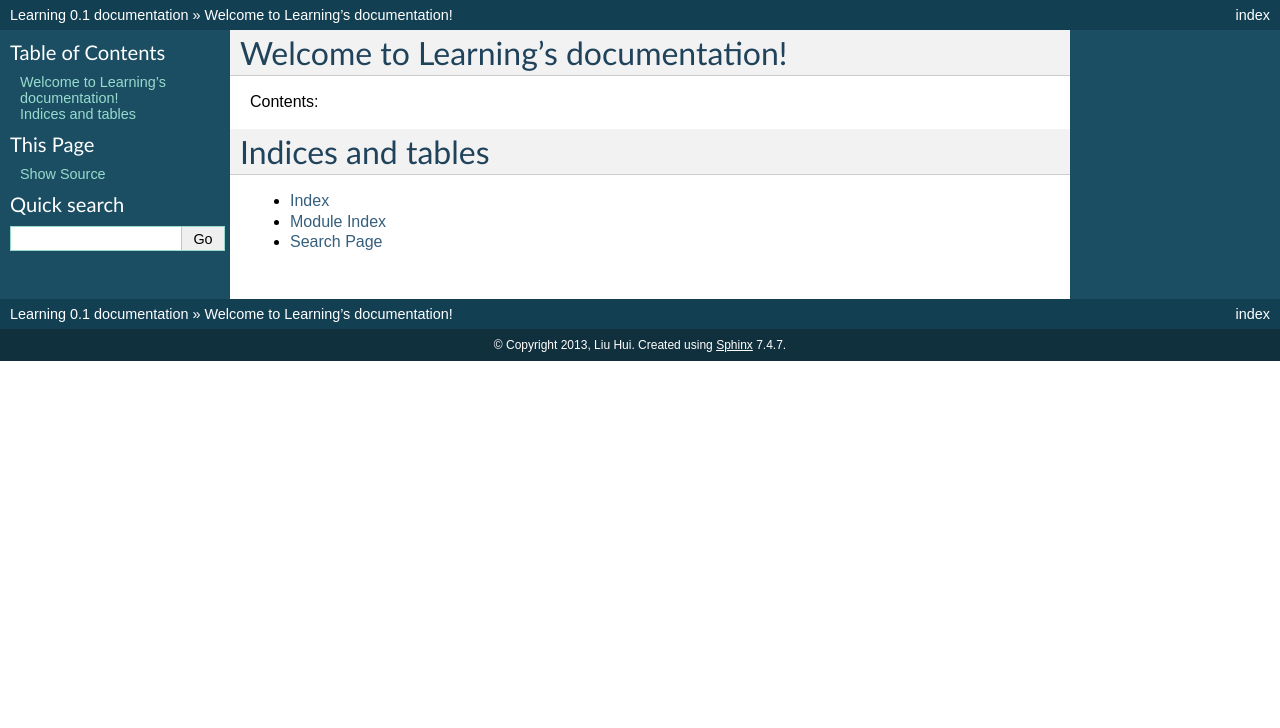
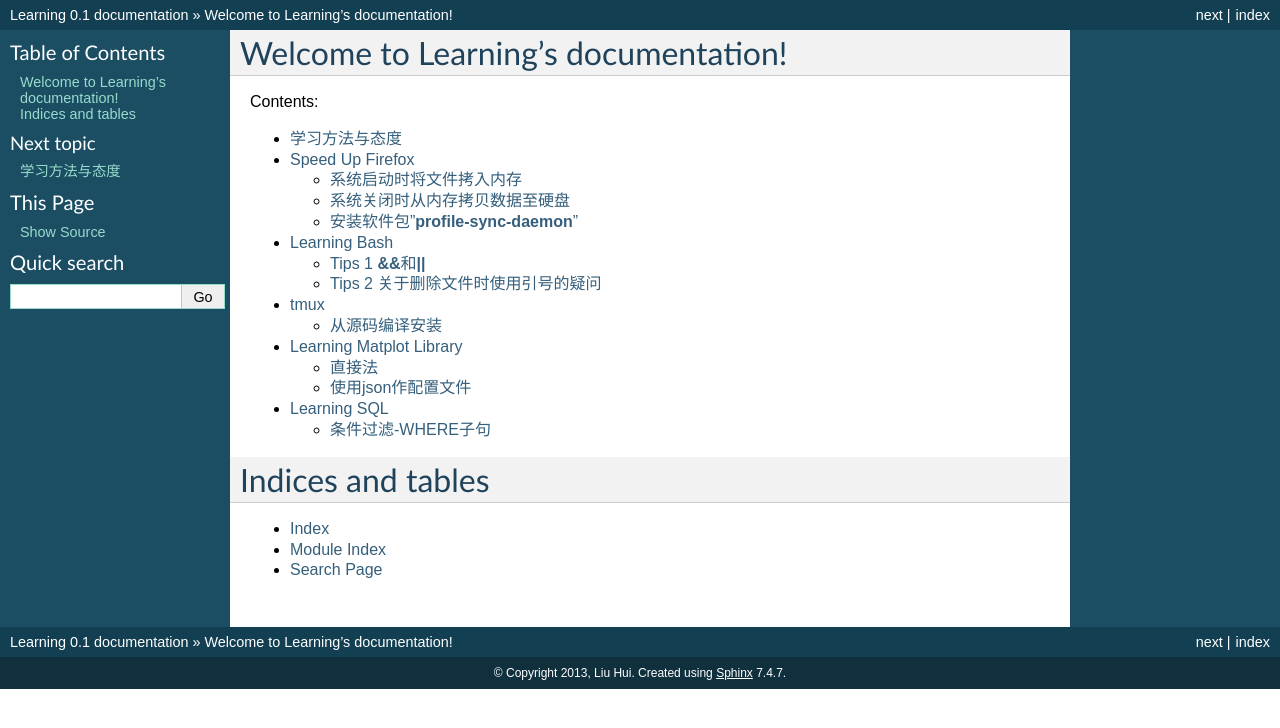
Before and after one commit to huiliu/learning.docs.hui, a Sphinx documentation site: the page built from source/index.rst, in a window 1280 px wide. Shown: the top 728 px of the page. Built offline with Sphinx 7.4.7, drawn with Linux system fonts in a browser that asks for light colours; formulas are drawn with MathJax 3; some of the changed lines change nothing that is shown.

Commit message:
ADD NEW FILE learning SQL
增加SQL学习笔记，当前主要为WHERE子句的条件判断。
sphinx中使用中文表格时出现问题
将所有文件添加到index中

```diff
--- a/source/index.rst
+++ b/source/index.rst
@@ -9,8 +9,14 @@ Welcome to Learning's documentation!
 Contents:
 
 .. toctree::
-   :maxdepth: 2
+    :maxdepth: 2
 
+    learning
+    firefox
+    bash
+    tmux
+    matplot
+    sql
 
 
 Indices and tables
--- /dev/null
+++ b/source/sql.rst
@@ -0,0 +1,100 @@
+Learning SQL
+*************
+学习SQL的一些基本语法。
+
+一些基本术语：\ **实体**\ ，\ **列**\ ，\ **行**\ ，\ **表**\ ，\ **结果集**\
+，\ **主键**\ ，\ **外键**\ 。
+
+SQL语言可以分为几个模块：\ **SQL方案语句**\ ，用于定义存储于数据库中的数据结\
+构；\ **SQL数据语句**\ ，用于操作数据库中的数据；\ **SQL事务语句**\ ，用于开\
+始、结束或回滚事务。
+
+条件过滤-WHERE子句
+==================
+* 比较操作符有：\ ``=, !=, <>, <, >, LIKE, IN, BETWEEN, IS``\。
+* 逻辑操作符有：\ ``AND, NOT, OR``\ 。
+
+范围条件-\ **BETWEEN**
+----------------------
+即：\ ``a > 0 and a < 10``\ 等同于\ ``a BETWEEN 0 10``\ 。例如下列两条SQL语句等\
+同。
+
+.. sourcecode:: sql
+
+    SELECT name FROM employee WHERE start_time < '2007-01-01' AND start_time < '2005-01-01'
+
+    SELECT name FROM employee WHERE start_time BETWEEN '2005-01-01' '2007-01-01'
+
+成员条件-\ **IN**
+-----------------
+当对某个值的限制为一个有限集合时，SQL可以写为：
+
+.. sourcecode:: sql
+
+    SELECT name FROM employee WHERE district = 'CHN' OR district = 'CHK' OR district = 'CD' OR district = 'SAV'
+
+使用\ **IN**\ 可以写的更为简洁，如：
+
+.. sourcecode:: sql
+
+    SELECT name FROM employee WHERE district IN ('CHN', 'CHK', 'CD', 'SAV')
+
+除了自定义集合，也可以使用子查询产生的集合。如：
+
+.. sourcecode:: sql
+
+    SELECT name FROM employee WHERE district IN (SELECT district_code IN district WHERE people_count < 1000000)
+
+对于\ **IN**\ 也可以使用“非”操作，即表示不在集合内。关键字为：\ **NOT IN**\ 。
+
+.. sourcecode:: sql
+
+    SELECT name FROM employee WHERE district NOT IN ('CHN', 'CHK', 'CD', 'SAV')
+
+匹配条件-\ **LIKE**\， 通配符，正则表达式
+------------------------------------------
+在各种匹配条件中，也可以使用内置函数。如：
+
+.. sourcecode:: sql
+
+    SELECT name FROM employee WHERE LEFT(lname, 1) = 'T'
+
+上面使用内置函数\ ``LEFT``\ 提取\ *lname*\ 的首字母，然后与字母“T”进行比较。
+
+* ``LIKE``\ 可以使用通配符和一些简单的正则表达式。如下表：
+
++--------+--------------------------------------------------------+
+| 符号   | 匹配                                                   |
++========+========================================================+
+| \%     | 匹配任意数目的字符（包括0）。类似于正则表达式中的“.\*” |
+| \_     | 匹配一个字符。类似于正则表达式中的“.”                  |
+| [abc]  | 匹配集合中的元素                                       |
+| [^abc] | 不匹配集合中的元素                                     |
++--------+--------------------------------------------------------+
+
+* 另外可以使用函数\ ``REGEXP``\ 来使用正则表达式来进行匹配。如：
+
+.. sourcecode:: sql
+
+    SELECT name FROM employee WHERE lname REGEXP '^[FG]'
+
+在Oracle中使用函数\ ``regexp_like``\ 代替\ ``REGEXP``\ ，而在MS SQL SERVER中可\
+以直接在\ ``LIKE``\ 中使用正则表达式。
+
+关于\ **NULL**\ 值的操作
+------------------------
+当使用\ ``NULL``\ 需要注意：
+
+* 表达式的值可以为“\ ``NULL``\ ”，但为不能等于“\ ``NULL``\ ”。
+* 两个“\ ``NULL``\ ”不能判断为相等。如果利用“\ ``=``\ ”来判断两个“\ ``NULL`` \”值，将不会得到正确的结果，而且服务器也不会发出出错提示，这是相当危险的。
+* 判断两个“\ ``NULL`` ”相等，需要用到操作符“\ ``IS``\ ”。如下：
+
+.. sourcecode:: sql
+
+    /* 假定superior_emp_id存在NULL值 */
+    /* 错误的做法 */
+    SELECT emp_id, name FROM employee WHERE superior_emp_id = NULL
+    /* 正确的做法 */
+    SELECT emp_id, name FROM employee WHERE superior_emp_id IS NULL
+
+另外进行条件筛选时也要考虑全面，注意\ ``NULL``\ 值的存在
```
